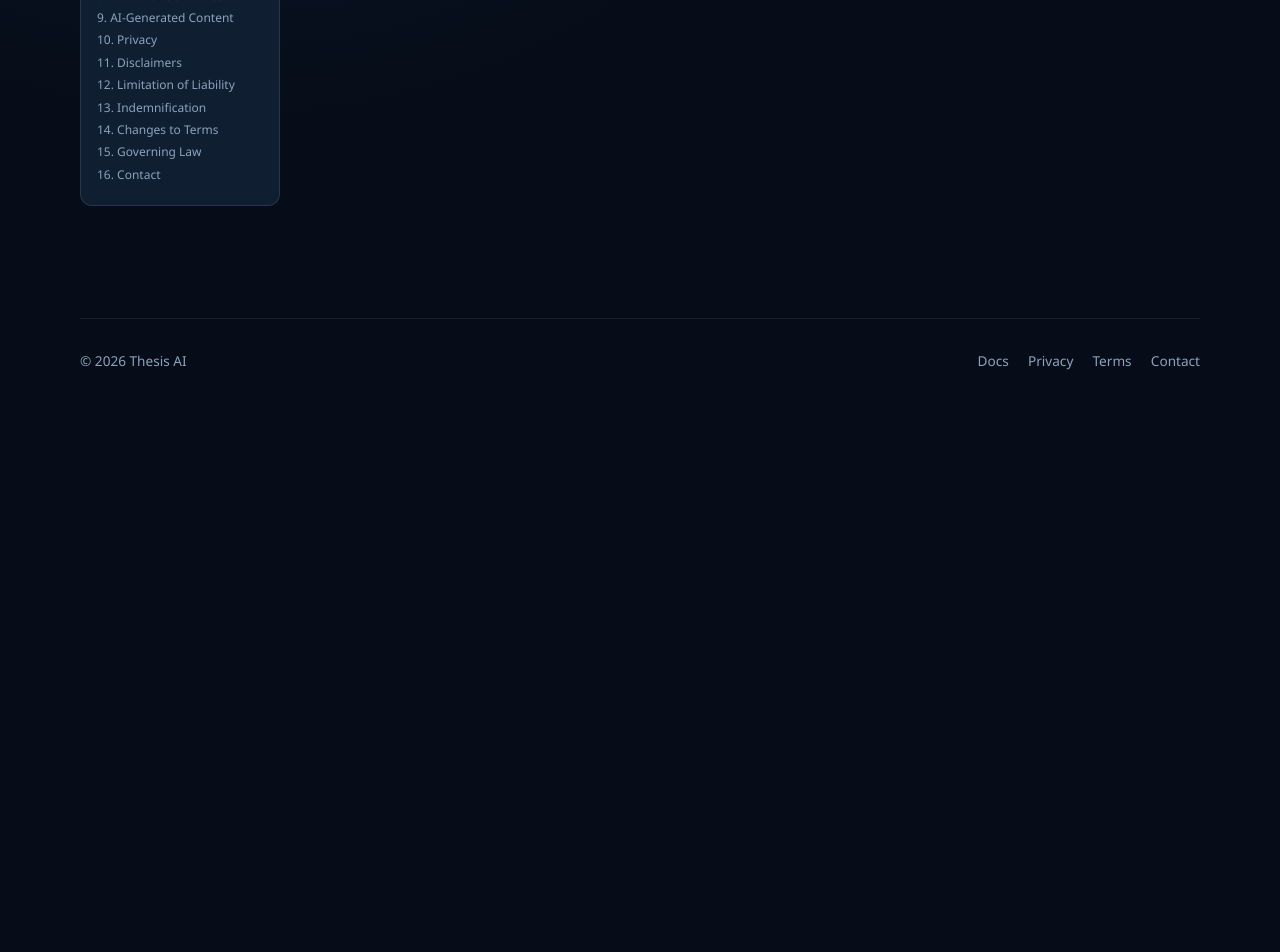
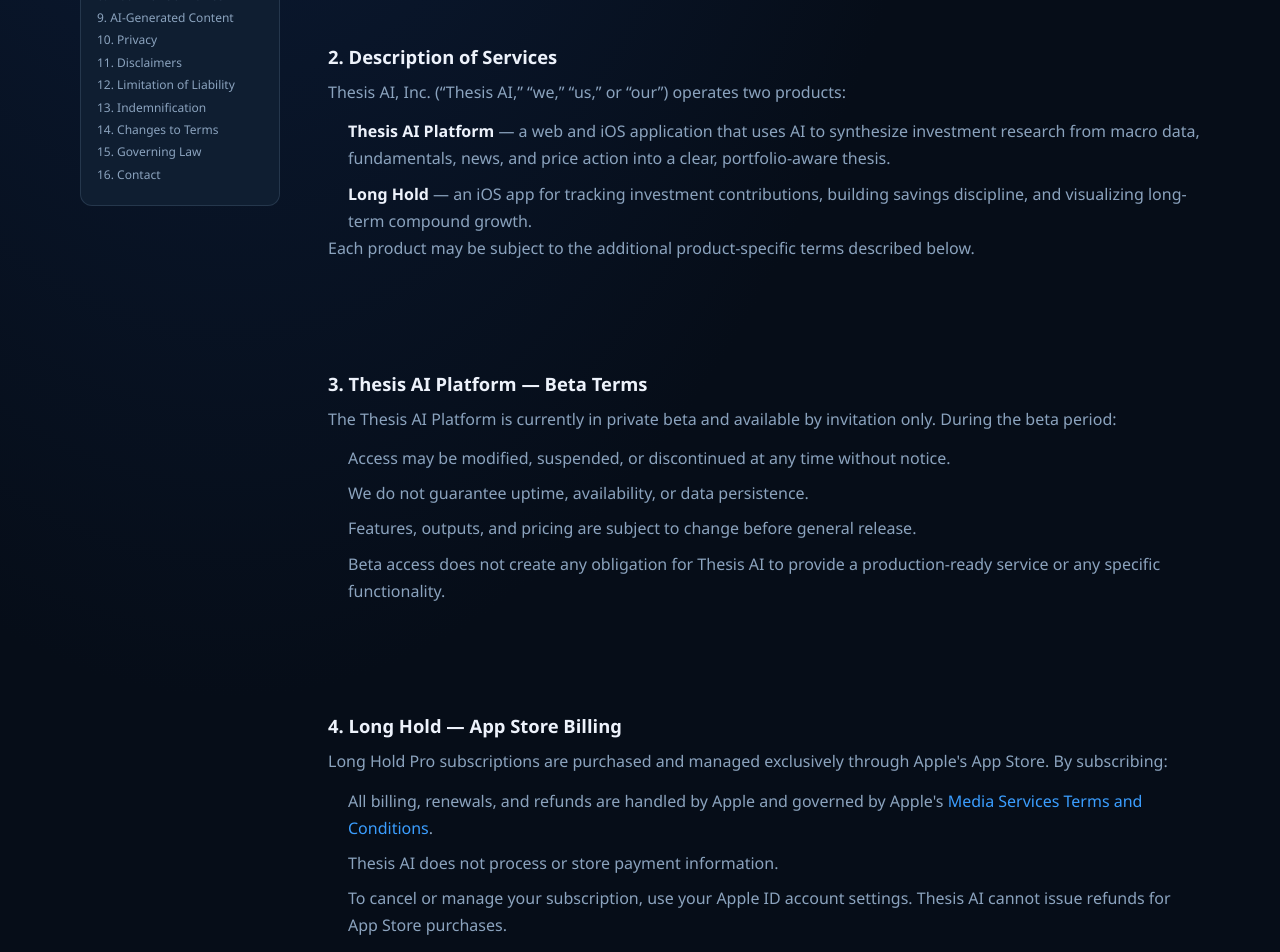
Before and after one commit to thesisai-hq/thesisai-website, a Next.js app: page /terms in a window 1280 px wide. Shown: the part 620-1572 px from the top of the page. Before the commit the page ends 1036 px from the top, so only its background shows below. Built offline with nearby package versions, Linux system fonts and the light colour scheme; no server answers.

Commit message:
feat: terms sections 1-4 (acceptance, services, beta, billing)

```diff
--- a/app/terms/page.tsx
+++ b/app/terms/page.tsx
@@ -117,8 +117,102 @@
             </ol>
           </nav>
 
-          {/* Sections — content added in next tasks */}
+          {/* Sections */}
           <div style={{ flex: 1, minWidth: 0 }}>
+
+            <section id="acceptance" style={{ marginBottom: '2.5rem' }}>
+              <h2 style={{ fontSize: '1.15rem', marginBottom: '0.75rem' }}>1. Acceptance of Terms</h2>
+              <p style={{ color: 'var(--muted)', lineHeight: 1.7, margin: 0 }}>
+                By accessing or using the Thesis AI website, Thesis AI Platform, or Long Hold iOS app
+                (collectively, the &ldquo;Services&rdquo;), you agree to be bound by these Terms of
+                Service (&ldquo;Terms&rdquo;). If you do not agree to these Terms, do not use the
+                Services. These Terms apply to all users, including visitors, registered users, and
+                subscribers.
+              </p>
+            </section>
+
+            <section id="services" style={{ marginBottom: '2.5rem' }}>
+              <h2 style={{ fontSize: '1.15rem', marginBottom: '0.75rem' }}>
+                2. Description of Services
+              </h2>
+              <p style={{ color: 'var(--muted)', lineHeight: 1.7, marginBottom: '0.75rem' }}>
+                Thesis AI, Inc. (&ldquo;Thesis AI,&rdquo; &ldquo;we,&rdquo; &ldquo;us,&rdquo; or
+                &ldquo;our&rdquo;) operates two products:
+              </p>
+              <ul style={{ paddingLeft: '1.25rem', color: 'var(--muted)', lineHeight: 1.7 }}>
+                <li style={{ marginBottom: '0.5rem' }}>
+                  <strong style={{ color: 'var(--text)' }}>Thesis AI Platform</strong> — a web and
+                  iOS application that uses AI to synthesize investment research from macro data,
+                  fundamentals, news, and price action into a clear, portfolio-aware thesis.
+                </li>
+                <li>
+                  <strong style={{ color: 'var(--text)' }}>Long Hold</strong> — an iOS app for
+                  tracking investment contributions, building savings discipline, and visualizing
+                  long-term compound growth.
+                </li>
+              </ul>
+              <p style={{ color: 'var(--muted)', lineHeight: 1.7, marginTop: '0.75rem', margin: 0 }}>
+                Each product may be subject to the additional product-specific terms described below.
+              </p>
+            </section>
+
+            <section id="platform-beta" style={{ marginBottom: '2.5rem' }}>
+              <h2 style={{ fontSize: '1.15rem', marginBottom: '0.75rem' }}>
+                3. Thesis AI Platform — Beta Terms
+              </h2>
+              <p style={{ color: 'var(--muted)', lineHeight: 1.7, marginBottom: '0.75rem' }}>
+                The Thesis AI Platform is currently in private beta and available by invitation only.
+                During the beta period:
+              </p>
+              <ul style={{ paddingLeft: '1.25rem', color: 'var(--muted)', lineHeight: 1.7 }}>
+                <li style={{ marginBottom: '0.5rem' }}>
+                  Access may be modified, suspended, or discontinued at any time without notice.
+                </li>
+                <li style={{ marginBottom: '0.5rem' }}>
+                  We do not guarantee uptime, availability, or data persistence.
+                </li>
+                <li style={{ marginBottom: '0.5rem' }}>
+                  Features, outputs, and pricing are subject to change before general release.
+                </li>
+                <li>
+                  Beta access does not create any obligation for Thesis AI to provide a
+                  production-ready service or any specific functionality.
+                </li>
+              </ul>
+            </section>
+
+            <section id="long-hold-billing" style={{ marginBottom: '2.5rem' }}>
+              <h2 style={{ fontSize: '1.15rem', marginBottom: '0.75rem' }}>
+                4. Long Hold — App Store Billing
+              </h2>
+              <p style={{ color: 'var(--muted)', lineHeight: 1.7, marginBottom: '0.75rem' }}>
+                Long Hold Pro subscriptions are purchased and managed exclusively through
+                Apple&apos;s App Store. By subscribing:
+              </p>
+              <ul style={{ paddingLeft: '1.25rem', color: 'var(--muted)', lineHeight: 1.7 }}>
+                <li style={{ marginBottom: '0.5rem' }}>
+                  All billing, renewals, and refunds are handled by Apple and governed by
+                  Apple&apos;s{' '}
+                  <a
+                    href="https://www.apple.com/legal/internet-services/itunes/"
+                    target="_blank"
+                    rel="noopener noreferrer"
+                    style={{ color: 'var(--accent)' }}
+                  >
+                    Media Services Terms and Conditions
+                  </a>
+                  .
+                </li>
+                <li style={{ marginBottom: '0.5rem' }}>
+                  Thesis AI does not process or store payment information.
+                </li>
+                <li>
+                  To cancel or manage your subscription, use your Apple ID account settings.
+                  Thesis AI cannot issue refunds for App Store purchases.
+                </li>
+              </ul>
+            </section>
+
           </div>
         </div>
       </div>
```
